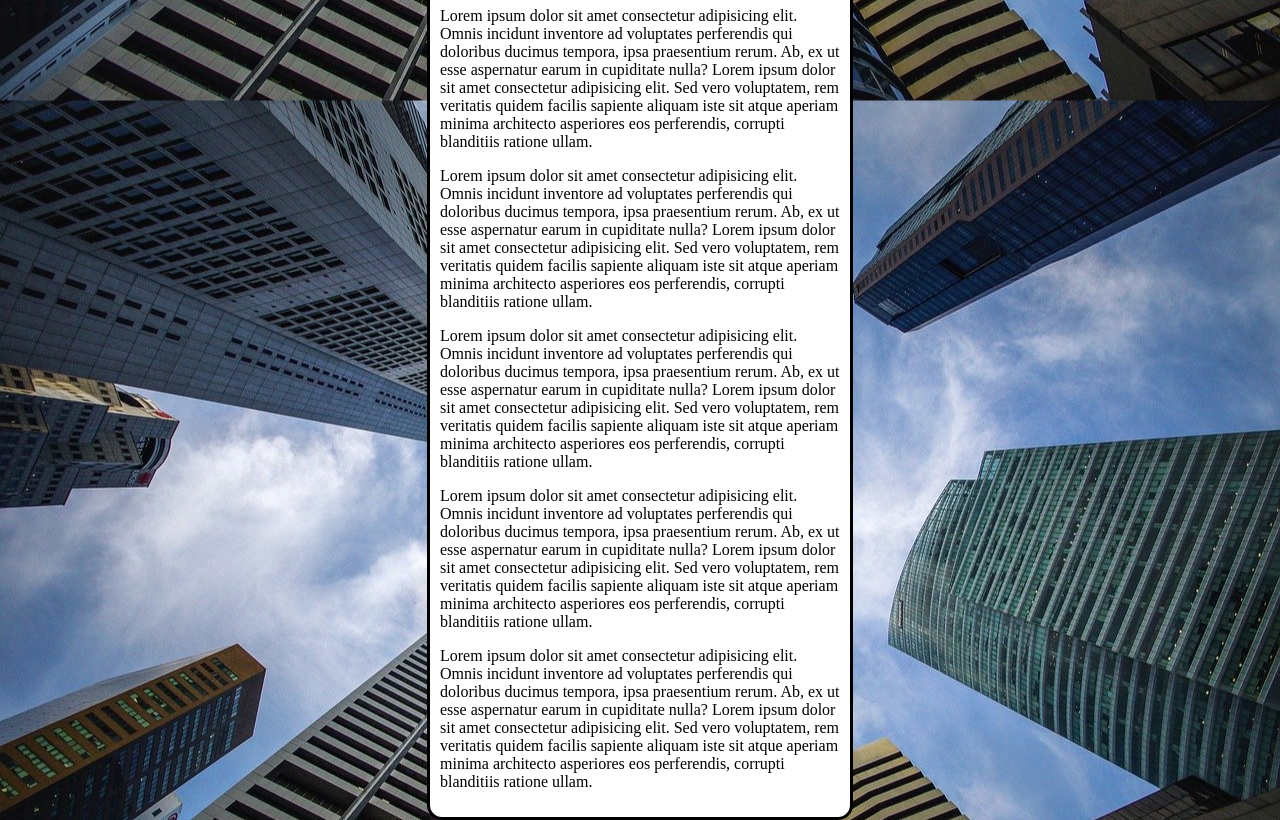
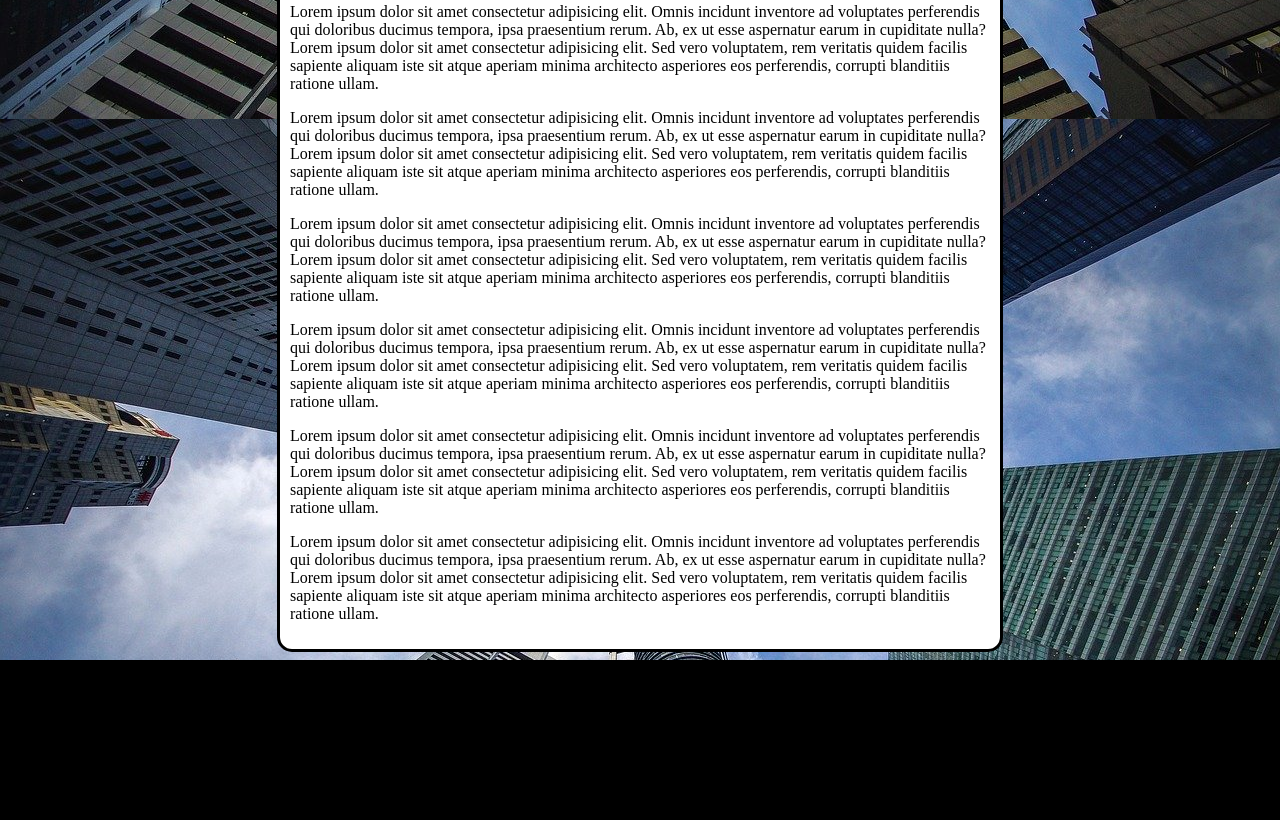
Before and after one commit to miltonlebanner/html-css, a plain HTML site: page exercicios/ex022/fundo006.html in a window 1280 px wide. Shown: the part 734-1554 px from the top of the page. After the commit the page ends 1394 px from the top, so only its background shows below. Drawn offline with Linux system fonts and the light colour scheme.

Commit message:
cap 10 aula 06 attachment e shorthand

```diff
--- a/exercicios/ex022/fundo006.html
+++ b/exercicios/ex022/fundo006.html
@@ -3,20 +3,24 @@
 <head>
     <meta charset="UTF-8">
     <meta name="viewport" content="width=device-width, initial-scale=1.0">
-    <title>Document</title>
+    <title>Fundo Fixo de Tela</title>
     <style>
         body {
-            height: 100vh;
+           /**height: 100vh;
             background-color: black;
             background-image: url(imagens/wallpaper002.jpg);
             background-position: center center;
-            background-repeat: repeat-y;
+            background-repeat:no-repeat;
+            background-size: cover;
+            background-attachment: fixed;**/
+
+            background: black url(imagens/wallpaper002.jpg) center center no-repeat fixed;
             background-size: cover;
         }
 
         main {
             background-color: white;
-            width: 400px;
+            max-width: 700px;
             padding: 10px;
             margin: auto;
             border: 3px solid black;
@@ -36,6 +40,9 @@
         <p>Lorem ipsum dolor sit amet consectetur adipisicing elit. Omnis incidunt inventore ad voluptates perferendis qui doloribus ducimus tempora, ipsa praesentium rerum. Ab, ex ut esse aspernatur earum in cupiditate nulla? Lorem ipsum dolor sit amet consectetur adipisicing elit. Sed vero voluptatem, rem veritatis quidem facilis sapiente aliquam iste sit atque aperiam minima architecto asperiores eos perferendis, corrupti blanditiis ratione ullam.</p>
         <p>Lorem ipsum dolor sit amet consectetur adipisicing elit. Omnis incidunt inventore ad voluptates perferendis qui doloribus ducimus tempora, ipsa praesentium rerum. Ab, ex ut esse aspernatur earum in cupiditate nulla? Lorem ipsum dolor sit amet consectetur adipisicing elit. Sed vero voluptatem, rem veritatis quidem facilis sapiente aliquam iste sit atque aperiam minima architecto asperiores eos perferendis, corrupti blanditiis ratione ullam.</p>
         <p>Lorem ipsum dolor sit amet consectetur adipisicing elit. Omnis incidunt inventore ad voluptates perferendis qui doloribus ducimus tempora, ipsa praesentium rerum. Ab, ex ut esse aspernatur earum in cupiditate nulla? Lorem ipsum dolor sit amet consectetur adipisicing elit. Sed vero voluptatem, rem veritatis quidem facilis sapiente aliquam iste sit atque aperiam minima architecto asperiores eos perferendis, corrupti blanditiis ratione ullam.</p>
+        <p>Lorem ipsum dolor sit amet consectetur adipisicing elit. Omnis incidunt inventore ad voluptates perferendis qui doloribus ducimus tempora, ipsa praesentium rerum. Ab, ex ut esse aspernatur earum in cupiditate nulla? Lorem ipsum dolor sit amet consectetur adipisicing elit. Sed vero voluptatem, rem veritatis quidem facilis sapiente aliquam iste sit atque aperiam minima architecto asperiores eos perferendis, corrupti blanditiis ratione ullam.</p>
+        <p>Lorem ipsum dolor sit amet consectetur adipisicing elit. Omnis incidunt inventore ad voluptates perferendis qui doloribus ducimus tempora, ipsa praesentium rerum. Ab, ex ut esse aspernatur earum in cupiditate nulla? Lorem ipsum dolor sit amet consectetur adipisicing elit. Sed vero voluptatem, rem veritatis quidem facilis sapiente aliquam iste sit atque aperiam minima architecto asperiores eos perferendis, corrupti blanditiis ratione ullam.</p>
+        <p>Lorem ipsum dolor sit amet consectetur adipisicing elit. Omnis incidunt inventore ad voluptates perferendis qui doloribus ducimus tempora, ipsa praesentium rerum. Ab, ex ut esse aspernatur earum in cupiditate nulla? Lorem ipsum dolor sit amet consectetur adipisicing elit. Sed vero voluptatem, rem veritatis quidem facilis sapiente aliquam iste sit atque aperiam minima architecto asperiores eos perferendis, corrupti blanditiis ratione ullam.</p>
     </main>
 </body>
 </html>
```
